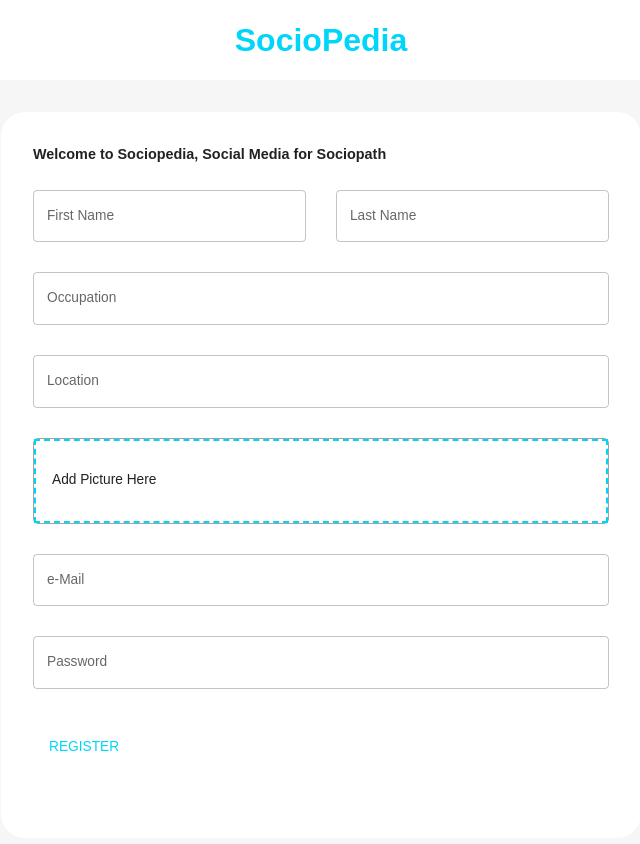
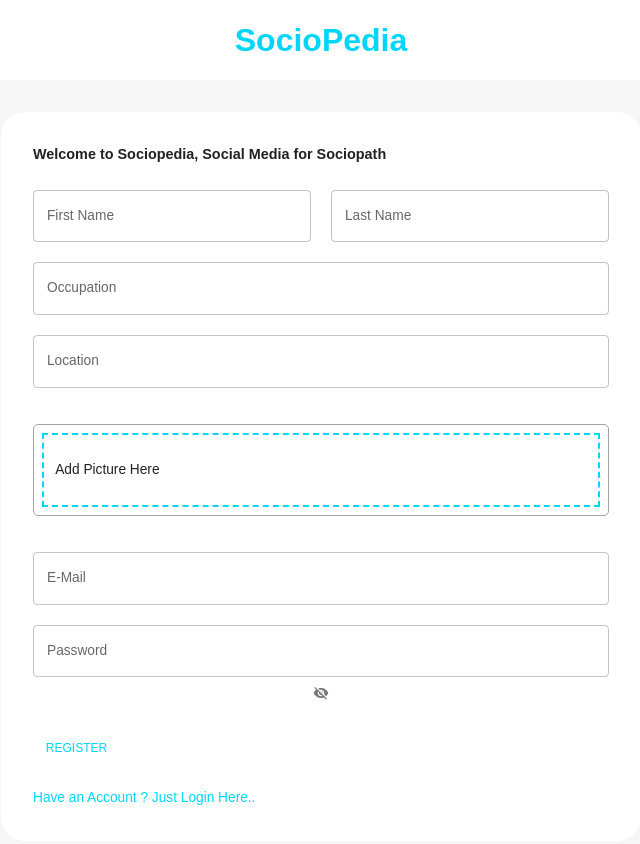
Before and after one commit to Fatah03111995/SocialMedia, a React (Create React App) app in the folder client/: page / in a window 1280 px wide. Shown: the top 844 px of the page, without its empty margins (319-959 px from the left). Built offline with nearby package versions, Linux system fonts and the light colour scheme.

Commit message:
fix Login

```diff
--- a/client/src/scenes/LoginPage/Form.jsx
+++ b/client/src/scenes/LoginPage/Form.jsx
@@ -6,8 +6,11 @@ import {
   useMediaQuery,
   Typography,
   useTheme,
+  IconButton,
+  FormControl,
 } from '@mui/material';
-import editOutlinedIcon from '@mui/icons-material/EditOutlined';
+import { Visibility, VisibilityOff } from '@mui/icons-material';
+import EditOutlinedIcon from '@mui/icons-material/EditOutlined';
 import { Formik } from 'formik';
 import * as yup from 'yup';
 import { useNavigate } from 'react-router-dom';
@@ -45,6 +48,7 @@ const initialValuesLogin = {
 };
 
 const Form = () => {
+  const [visibility, setVisibility] = useState(true);
   const [pageType, setPageType] = useState('register');
   const { palette } = useTheme();
   const dispatch = useDispatch();
@@ -75,7 +79,7 @@ const Form = () => {
         <form onSubmit={handleSubmit}>
           <Box
             display="grid"
-            gap="30px"
+            gap="20px"
             gridTemplateColumns="repeat(4, minmax(0, 1fr))"
             sx={{
               '& > div': {
@@ -139,6 +143,8 @@ const Form = () => {
                 />
                 <Box
                   gridColumn="span 4"
+                  p="0.5rem"
+                  m="1rem 0"
                   border={`1px solid ${palette.neutral.medium}`}
                   borderRadius="5px"
                 >
@@ -153,7 +159,7 @@ const Form = () => {
                       <Box
                         {...getRootProps()}
                         border={`2px dashed ${palette.primary.main}`}
-                        p="1rem"
+                        p="0.7rem"
                         sx={{
                           '&:hover': {
                             cursor: 'pointer',
@@ -165,10 +171,8 @@ const Form = () => {
                           <p>Add Picture Here</p>
                         ) : (
                           <FlexBetween>
-                            <Typography>
-                              {values.picture.name}
-                              <editOutlinedIcon />
-                            </Typography>
+                            <Typography>{values.picture.name}</Typography>
+                            <EditOutlinedIcon />
                           </FlexBetween>
                         )}
                       </Box>
@@ -178,7 +182,7 @@ const Form = () => {
               </>
             )}
             <TextField
-              label="e-Mail"
+              label="E-Mail"
               onBlur={handleBlur}
               onChange={handleChange}
               value={values.email}
@@ -189,27 +193,52 @@ const Form = () => {
                 gridColumn: 'span 4',
               }}
             />
+            <FormControl
+              sx={{
+                gridColumn: 'span 4',
+              }}
+            >
               <TextField
                 label="Password"
+                type={visibility ? 'password' : 'text'}
                 onBlur={handleBlur}
                 onChange={handleChange}
                 value={values.password}
                 helperText={touched.password && errors.password}
                 error={Boolean(touched.password) && Boolean(errors.password)}
                 name="password"
+              />
+
+              <IconButton
+                onClick={() => {
+                  setVisibility(!visibility);
+                }}
+              >
+                {visibility ? (
+                  <VisibilityOff
                     sx={{
-                gridColumn: 'span 4',
+                      fontSize: '1rem',
                     }}
                   />
+                ) : (
+                  <Visibility
+                    sx={{
+                      fontSize: '1rem',
+                    }}
+                  />
+                )}
+              </IconButton>
+            </FormControl>
           </Box>
           {/* Button */}
-          <Box>
+          <Box gridColumn="span 4">
             <Button
-              fullwidth
+              width="100%"
               type="submit"
               sx={{
-                p: '1rem',
-                m: '2rem 0',
+                p: '0.8rem',
+                m: '1rem 0',
+                gridColumn: 'span 4',
                 borderRadius: '5px',
                 backgroundColor: palette.background.alt,
                 color: palette.primary.main,
@@ -218,9 +247,28 @@ const Form = () => {
                 },
               }}
             >
-              <Typography>{isLogin ? 'LOGIN' : 'REGISTER'}</Typography>
+              {isLogin ? 'LOGIN' : 'REGISTER'}
             </Button>
           </Box>
+
+          <Typography
+            onClick={() => {
+              setPageType(isLogin ? 'register' : 'login');
+              resetForm();
+            }}
+            sx={{
+              cursor: 'pointer',
+              color: palette.primary.main,
+              '&:hover': {
+                color: palette.primary.light,
+              },
+              textDecoration: 'underlined',
+            }}
+          >
+            {isLogin
+              ? `Don't Have Account ? Sign Up Here..`
+              : `Have an Account ? Just Login Here..`}
+          </Typography>
         </form>
       )}
     </Formik>
```
Lines whose indentation alone changed are shown as unchanged.
